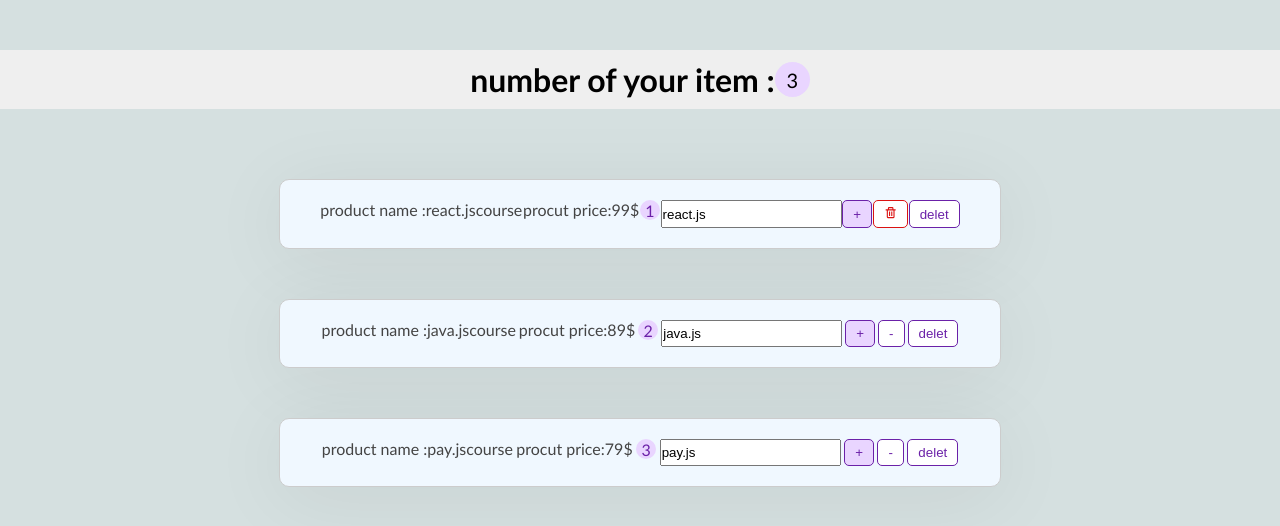
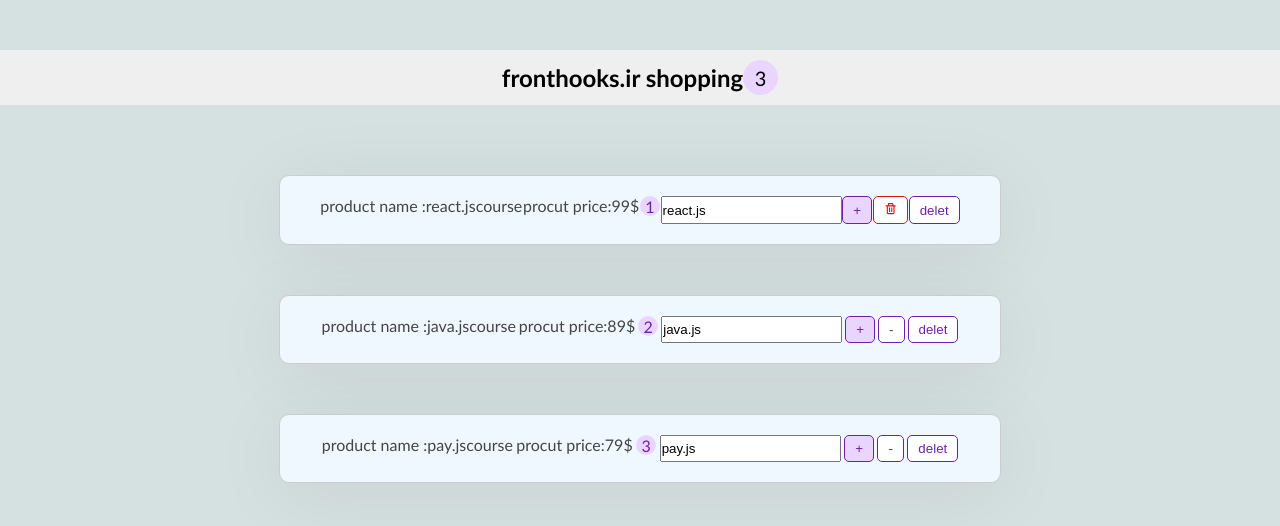
Before and after one commit to alimhp/react-course, a React (Create React App) app: page / in a window 1280 px wide. Shown: the top 526 px of the page. Built offline with nearby package versions, Linux system fonts and the light colour scheme.

Commit message:
App/CONTEX

```diff
--- a/src/App.js
+++ b/src/App.js
@@ -1,64 +1,18 @@
-import React, { Component, createContext, useState } from "react";
-import Hookcounter from "./component/product/hook/Hookcounter";
-import Hookobject from "./component/product/hook/Hookobject";
+import React from "react";
 import ProductList from "./component/product/ProductList";
 import "./App.css";
-import Navigation from "./component/navbar/navigation";
-import FunctionalTimer from "./component/timer/FunctionalTimer";
-import Functionalcounter from "./component/Functionalcounter";
-import ClassTimer from "./component/timer/ClassTimer";
-import CounterProvider from "./component/Contex/CounterProvider";
-import CounterOne from "./component/Contex/CounterOne";
+import Navbar from "./component/navbar/navigation";
 import Wrapper from "./component/Hoc/Wrapper";
-import CountReducer from "./component/Reducer/CountReducer";
-import CounterReducerTwo from "./component/Reducer/CounterReducerTwo";
+import ProductsProvider from "./component/Providers/ProductsProvider";
+// import Product from "./component/product/Product";
 
 const App = () => {
-  const [product, setProduct] = useState([
-    { title: "react.js", price: "99$", id: 1, quantity: 1 },
-    { title: "java.js", price: "89$", id: 2, quantity: 2 },
-    { title: "pay.js", price: "79$", id: 3, quantity: 3 },
-  ]);
-  const removeHandler = (id) => {
-    const FilterProduct = product.filter((p) => p.id !== id);
-
-    setProduct(FilterProduct);
-  };
-  const incrementHandler = (id) => {
-    const productUpdated = [...product];
-    const selectedItem = productUpdated.find((p) => p.id === id);
-    selectedItem.quantity++;
-    setProduct(productUpdated);
-  };
-  const changeHandler = (event, id) => {
-    // console.log(event.target.value, id);
-    const productUpdated = [...product];
-    const selectedItem = productUpdated.find((p) => p.id === id);
-    selectedItem.title = event.target.value;
-    setProduct(productUpdated);
-  };
-  const dicresmentHandler = (id) => {
-    const productUpdated = [...product];
-    const selectedItem = productUpdated.find((p) => p.id === id);
-
-    if (selectedItem.quantity === 1) {
-      const filterItem = productUpdated.filter((p) => p.id !== id);
-      setProduct(filterItem);
-    } else {
-      selectedItem.quantity--;
-      setProduct(productUpdated);
-    }
-  };
   return (
     <>
-      <Navigation product={product} />
-      <ProductList
-        product={product}
-        dicresmentHandler={dicresmentHandler}
-        onChange={changeHandler}
-        incrementHandler={incrementHandler}
-        removeHandler={removeHandler}
-      />
+      <ProductsProvider>
+        <Navbar />
+        <ProductList />
+      </ProductsProvider>
     </>
   );
 };
--- /dev/null
+++ b/src/component/Providers/ProductsProvider.js
@@ -0,0 +1,60 @@
+import { createContext, useContext, useState } from "react";
+
+const productContex = createContext();
+const productContexDispatcher = createContext();
+
+const ProductsProvider = ({ children }) => {
+  const [product, setProduct] = useState([
+    { title: "react.js", price: "99$", id: 1, quantity: 1 },
+    { title: "java.js", price: "89$", id: 2, quantity: 2 },
+    { title: "pay.js", price: "79$", id: 3, quantity: 3 },
+  ]);
+  return (
+    <productContex.Provider value={product}>
+      <productContexDispatcher.Provider value={setProduct}>
+        {children}
+      </productContexDispatcher.Provider>
+    </productContex.Provider>
+  );
+};
+
+export default ProductsProvider;
+
+export const useProduct = () => useContext(productContex);
+
+export const useProductAction = () => {
+  const setProduct = useContext(productContexDispatcher);
+  const product = useContext(productContex);
+
+  const removeHandler = (id) => {
+    const FilterProduct = product.filter((p) => p.id !== id);
+
+    setProduct(FilterProduct);
+  };
+  const incrementHandler = (id) => {
+    const productUpdated = [...product];
+    const selectedItem = productUpdated.find((p) => p.id === id);
+    selectedItem.quantity++;
+    setProduct(productUpdated);
+  };
+  const changeHandler = (event, id) => {
+    // console.log(event.target.value, id);
+    const productUpdated = [...product];
+    const selectedItem = productUpdated.find((p) => p.id === id);
+    selectedItem.title = event.target.value;
+    setProduct(productUpdated);
+  };
+  const dicresmentHandler = (id) => {
+    const productUpdated = [...product];
+    const selectedItem = productUpdated.find((p) => p.id === id);
+
+    if (selectedItem.quantity === 1) {
+      const filterItem = productUpdated.filter((p) => p.id !== id);
+      setProduct(filterItem);
+    } else {
+      selectedItem.quantity--;
+      setProduct(productUpdated);
+    }
+  };
+  return { removeHandler, incrementHandler, changeHandler, dicresmentHandler };
+};
--- a/src/component/navbar/navigation.js
+++ b/src/component/navbar/navigation.js
@@ -1,15 +1,16 @@
-import { Component } from "react";
+import { useProduct } from "../Providers/ProductsProvider";
 import styles from "./navbar.module.css";
 
-class Navigation extends Component {
-  state = {};
-  render() {
-    return (
-      <header className={styles.navbar}>
-        <h1>number of your item :</h1> <span>{this.props.product.length}</span>
-      </header>
-    );
-  }
-}
+const Navbar = () => {
+  const product = useProduct();
+  const totalItems = product.filter((p) => p.quantity > 0).length;
 
-export default Navigation;
+  return (
+    <header className={styles.navbar}>
+      <h2>fronthooks.ir shopping</h2>
+      <span>{totalItems}</span>
+    </header>
+  );
+};
+
+export default Navbar;
--- a/src/component/product/ProductList.js
+++ b/src/component/product/ProductList.js
@@ -1,34 +1,36 @@
-import React, { Component } from "react";
+import React from "react";
 import Product from "./product";
+import { useProduct, useProductAction } from "../Providers/ProductsProvider";
 
-class ProductList extends Component {
-  render() {
-    // to show nothing in shopping box #1
-    if (this.props.product.length === 0)
-      return <div>there is nothing here</div>;
-    return (
-      <div className="productsList">
+const ProductList = () => {
+  const product = useProduct();
 
-        {this.props.product.map((product, index) => {
+  const { removeHandler, incrementHandler, changeHandler, dicresmentHandler } =
+    useProductAction();
+
+  const renderProduct = () => {
+    if (product.length === 0)
+      return <div>There is no product in your cart</div>;
+
+    return product.map((product) => {
       return (
         <Product
-              // use product(props) to have more space
           product={product}
-              key={index}
-              // for removing item
-              onDelet={() => this.props.removeHandler(product.id)}
-              // for increament
-              onIncrement={() => this.props.incrementHandler(product.id)}
-              //change button
-              onChange={(e) => this.props.onChange(e, product.id)}
-              // dicresmenting quantity
-              onDicrement={() => this.props.dicresmentHandler(product.id)}
+          key={product.id}
+          onChange={(e) => changeHandler(e, product.id)}
+          onDicrement={() => dicresmentHandler(product.id)}
+          onIncrement={() => incrementHandler(product.id)}
+          onDelet={() => removeHandler(product.id)}
         />
       );
-        })}
+    });
+  };
+  return (
+    <div>
+      {!product.length && <div>Go to shopping</div>}
+      {renderProduct()}
     </div>
   );
-  }
-}
+};
 
 export default ProductList;
```
Also changed, not shown: src/component/product/productlist2.js (added, +31 -0 lines). Lines whose indentation alone changed are shown as unchanged.
